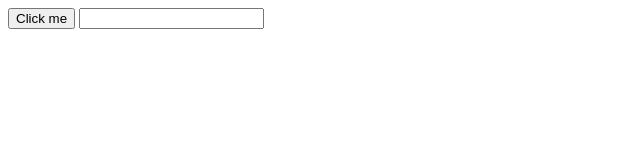
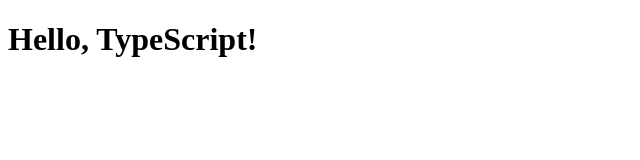
Before and after one commit to Na-diia/goit-typescript-hw-03, a website with bundled scripts: page index.html in a window 1280 px wide. Shown: the whole page, without its empty margins (0-640 px from the left). Built offline with nearby package versions, Linux system fonts and the light colour scheme.

Commit message:
update index.html

```diff
--- a/index.html
+++ b/index.html
@@ -8,8 +8,7 @@
 </head>
 <body>
     <div>
-        <button type="button">Click me </button>
-        <input type="text">
+        <h1>Hello, TypeScript!</h1>
     </div>
 </body>
 </html>
```
